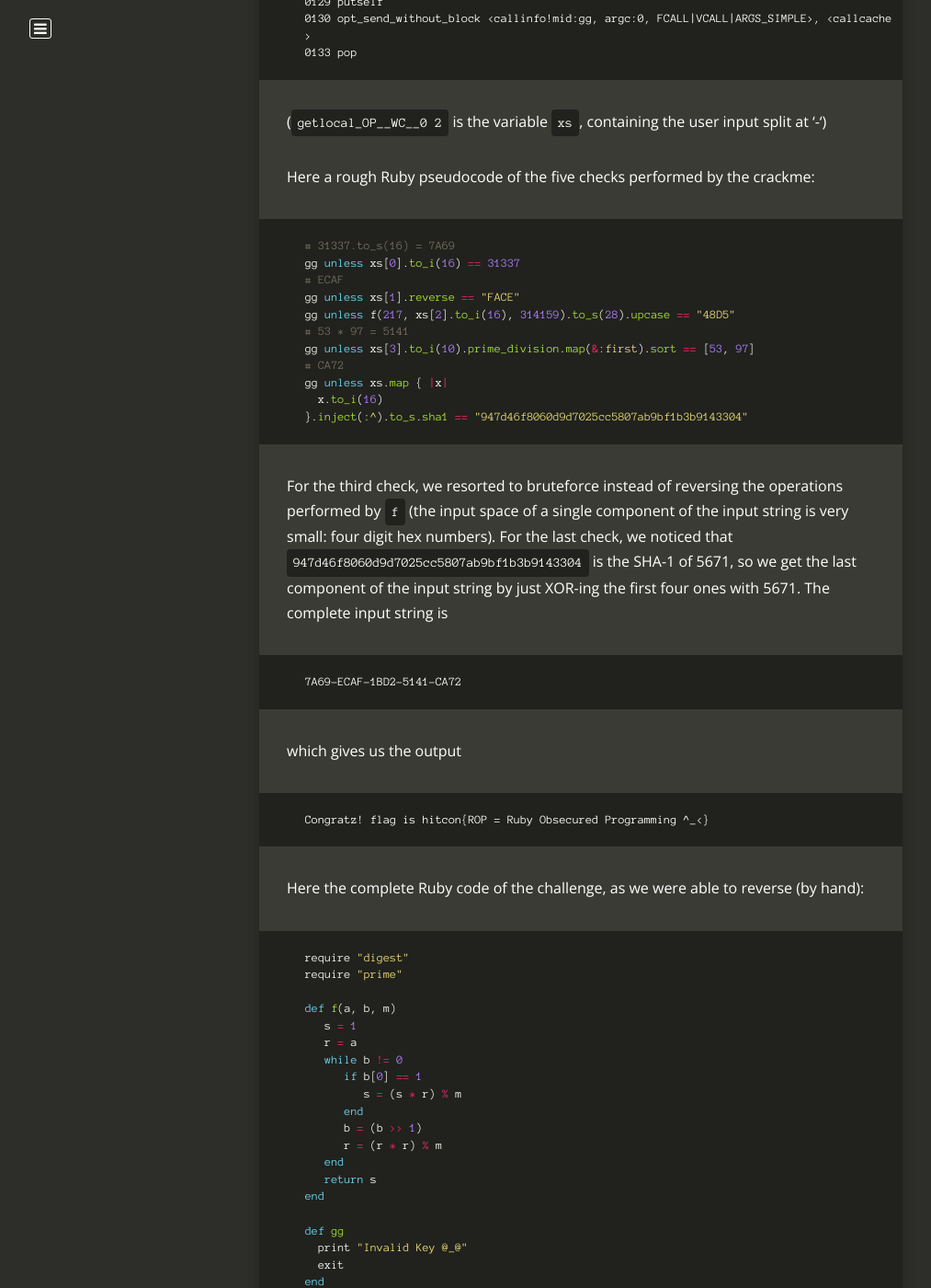
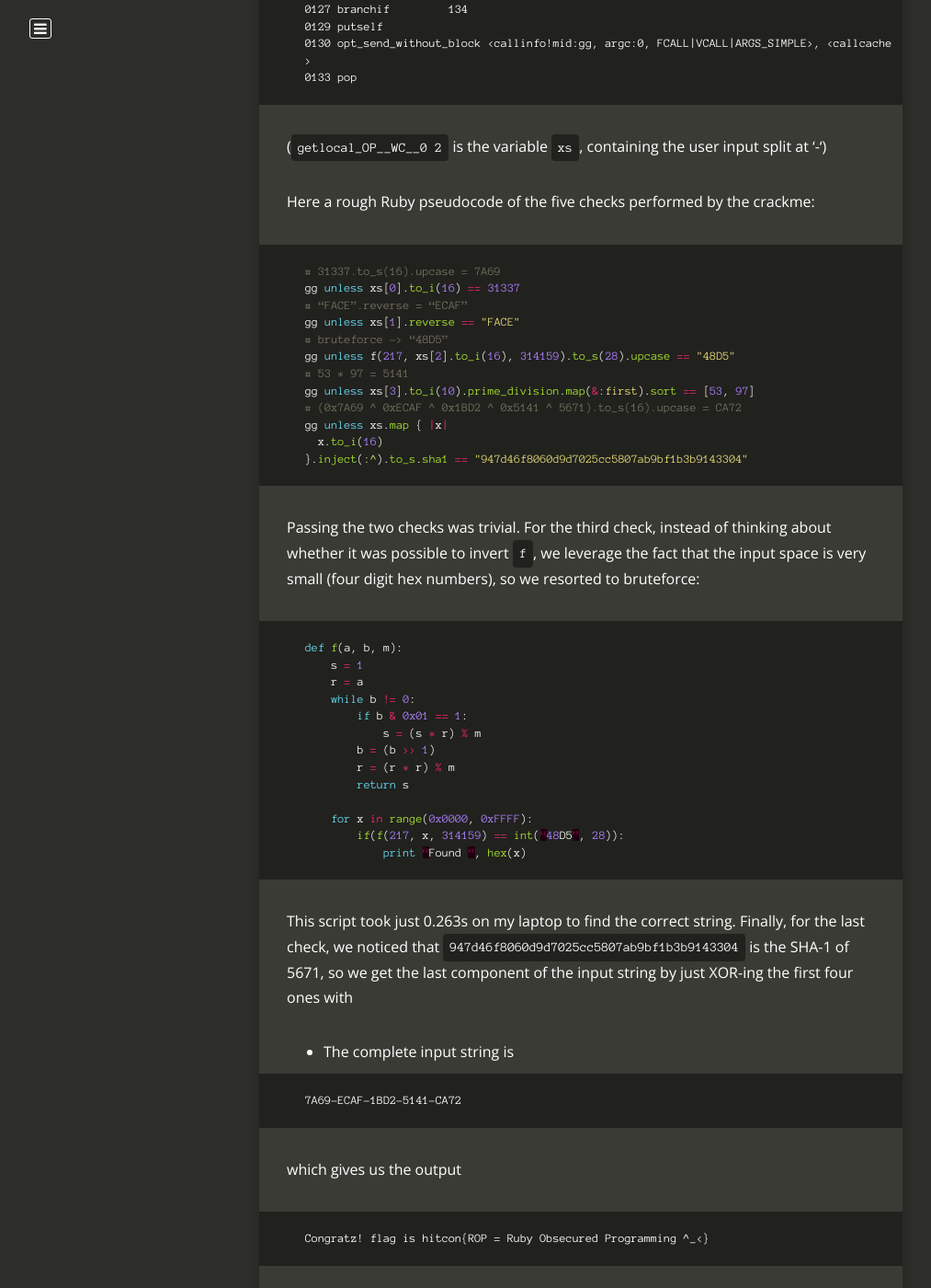
Before and after one commit to TowerofHanoi/towerofhanoi.github.io, a Jekyll site: the page built from _posts/2016-10-10-ROP.md, in a window 1280 px wide and 1400 px high, scrolled down 2124 px. Shown: the whole window at 92% size, without its empty margins (8-1021 px from the left). Built offline with Jekyll 4.4.1, drawn with Linux system fonts in a browser that asks for light colours; nearby versions of some CDN libraries; comment, search, counter and statistics services are not loaded; some of the changed text lies outside the part shown.

Commit message:
Fix ROP writeup

```diff
--- a/_posts/2016-10-10-ROP.md
+++ b/_posts/2016-10-10-ROP.md
@@ -20,7 +20,15 @@
     $ file rop.iseq
     rop.iseq: data
 
-Opening it with an hex editor, we see that it starts with `YARB`, and from its contents we guess that it is a sort of bytecode format. With Google's help, we come across Ruby's `RubyVM::InstructionSequence` class, and in particular the `load_from_binary` method. Its purpose is "*to load an iseq object from binary format String object created by #to_binary*". This method, in turn, calls `iseq_ibf_load` in `compile.c`, where we can also see the structure of the binary file: it starts with the header `YARB`... so it really seems that we are dealing with serialized Ruby bytecode!
+Opening it with an hex editor, we see that it starts with `YARB`, and from its
+contents we can guess that it is a sort of bytecode format. With Google's help,
+we come across Ruby's `RubyVM::InstructionSequence` class, and in particular
+the `load_from_binary` method. Its purpose is "*to load an iseq object from
+binary format String object created by #to_binary*"
+(and this feature was [introduced in Ruby 2.3](https://bugs.ruby-lang.org/issues/11788)!)
+This method, in turn, calls `iseq_ibf_load` in `compile.c`, where we can also
+see the structure of the binary file: it starts with the header `YARB`... so it
+really seems that we are dealing with serialized Ruby bytecode!
 
 Then, we can simply load and execute this file with `RubyVM::InstructionSequence`. I had to download the Ruby interpreter from `rvm`, as the one coming with Ubuntu 16.04 had a value of the constant `RUBY_PLATFORM` slightly different than the one embedded in the iseq file, causing a `unmatched platform` error when loading the iseq -- and downloading the correct interpreter was quicker than to patch the iseq file to work around this problem.
 
@@ -38,13 +46,25 @@
 iseq.disasm
 {% endhighlight %}
 
-Unfortunately, we could not quickly a lot of documentation about the Ruby virtual machine, or tools working with the iseq format, so we resorted to guess the behavior of the various opcodes (it is a simple stack-based VM) to understand what the program is doing.
+Unfortunately, we could not find (quickly) documentation about the Ruby virtual
+machine, or tools working with the iseq format, so we resorted to guess the
+behavior of the various opcodes (it is a simple stack-based VM) to understand
+what the program is doing.
 
-By reading the disassembly, we see that the input is split into 5 substrings separated by `'-'`. Each of them has to match with the regexp `/^[0-9A-F]{4}$/`, and is checked by a separate block of code. As soon as a substring does not satisfy a condition, the function `gg` is called, which outputs `"Invalid Key @_@"` and exits. So, we have to pass five checks, one for each substring.
+By reading the disassembly, we see that the input is split into 5 substrings
+separated by `'-'`. Each of them has to match with the regexp
+`/^[0-9A-F]{4}$/`, and is checked by a separate block of code. As soon as a
+substring does not satisfy a condition, the function `gg` is called, which
+outputs `"Invalid Key @_@"` and exits. So, we have to pass five checks, one for
+each substring.
 
-Fortunately, the bytecode contains various `trace` instructions; we made use of `set_trace_func` to have those events printed while reversing; this way, we could understand at which line of code the program was jumping to the function `gg` - and, thus, what components of our input string were correct!
+Fortunately, the bytecode contains various `trace` instructions; we made use of
+`set_trace_func` to have those events printed while reversing; this way, we
+could understand at which line of code the program was jumping to the function
+`gg` - and, thus, what components of our input string were correct!
 
-Just to give an idea of how the disasm looked like, here is the disasm of the first check:
+Just to give an idea of how the disasm looked like, here is the disasm of the
+first check:
 
     0109 trace            1                                               (  42)
     0111 getlocal_OP__WC__0 2
@@ -64,21 +84,44 @@
 Here a rough Ruby pseudocode of the five checks performed by the crackme:
 
 {% highlight ruby %}
-# 31337.to_s(16) = 7A69
+# 31337.to_s(16).upcase = 7A69
 gg unless xs[0].to_i(16) == 31337
-# ECAF
+# “FACE”.reverse = “ECAF”
 gg unless xs[1].reverse == "FACE"
+# bruteforce -> “48D5”
 gg unless f(217, xs[2].to_i(16), 314159).to_s(28).upcase == "48D5"
 # 53 * 97 = 5141
 gg unless xs[3].to_i(10).prime_division.map(&:first).sort == [53, 97]
-# CA72
+# (0x7A69 ^ 0xECAF ^ 0x1BD2 ^ 0x5141 ^ 5671).to_s(16).upcase = CA72
 gg unless xs.map { |x|
   x.to_i(16)
 }.inject(:^).to_s.sha1 == "947d46f8060d9d7025cc5807ab9bf1b3b9143304"
 {% endhighlight %}
 
-For the third check, we resorted to bruteforce instead of reversing the operations performed by `f` (the input space of a single component of the input string is very small: four digit hex numbers).
-For the last check, we noticed that `947d46f8060d9d7025cc5807ab9bf1b3b9143304` is the SHA-1 of 5671, so we get the last component of the input string by just XOR-ing the first four ones with 5671. The complete input string is
+Passing the two checks was trivial.
+For the third check, instead of thinking about whether it was possible to
+invert `f`, we leverage the fact that the input space is very small (four digit
+hex numbers), so we resorted to bruteforce:
+{% highlight python %}
+def f(a, b, m):
+    s = 1
+    r = a
+    while b != 0:
+        if b & 0x01 == 1:
+            s = (s * r) % m
+        b = (b >> 1)
+        r = (r * r) % m
+        return s
+
+    for x in range(0x0000, 0xFFFF):
+        if(f(217, x, 314159) == int(“48D5”, 28)):
+            print “Found “, hex(x)
+{% endhighlight %}
+This script took just 0.263s on my laptop to find the correct string.
+Finally, for the last check, we noticed that
+`947d46f8060d9d7025cc5807ab9bf1b3b9143304` is the SHA-1 of 5671, so we get the
+last component of the input string by just XOR-ing the first four ones with
+5671. The complete input string is
 
     7A69-ECAF-1BD2-5141-CA72
 
@@ -86,7 +129,8 @@
 
     Congratz! flag is hitcon{ROP = Ruby Obsecured Programming ^_<}
 
-Here the complete Ruby code of the challenge, as we were able to reverse (by hand):
+For completeness, here is the complete Ruby source code of the crackme - as we
+were able to manually reverse:
 {% highlight ruby %}
 require "digest"
 require "prime"
```
